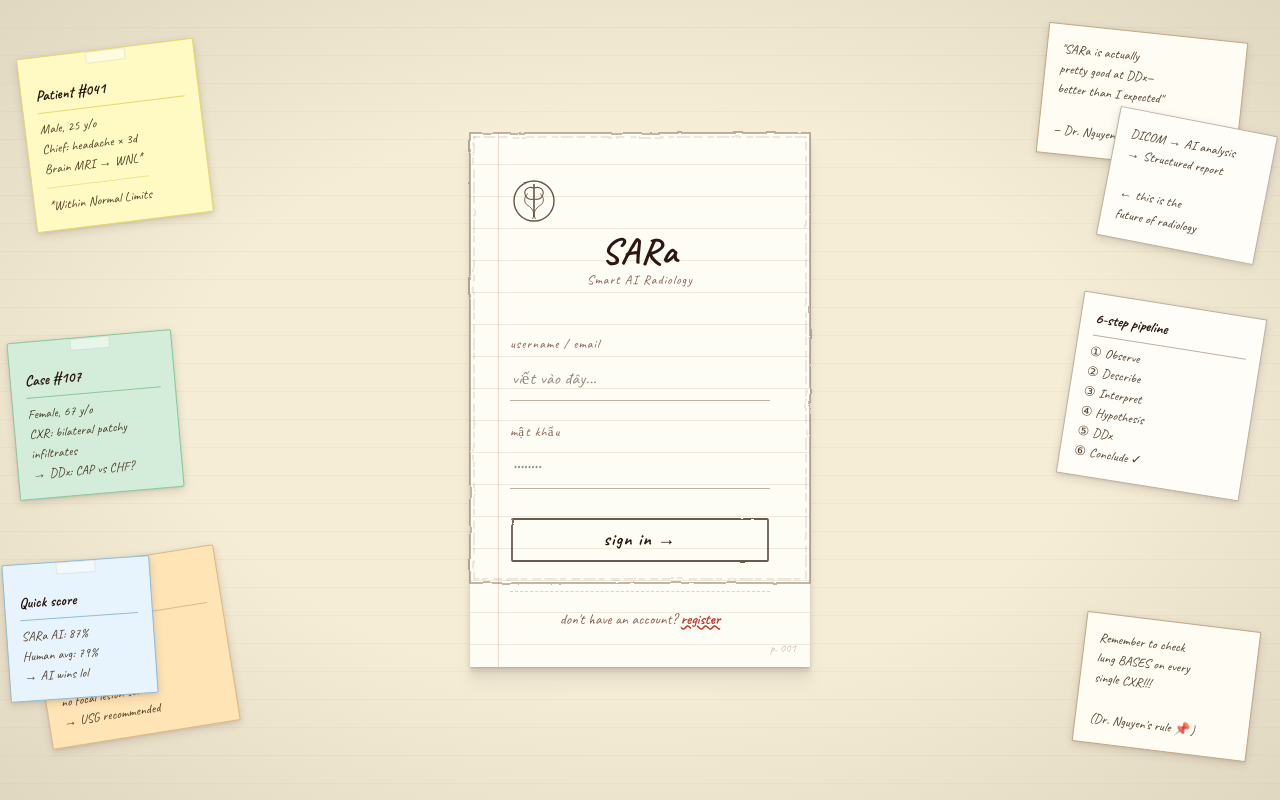
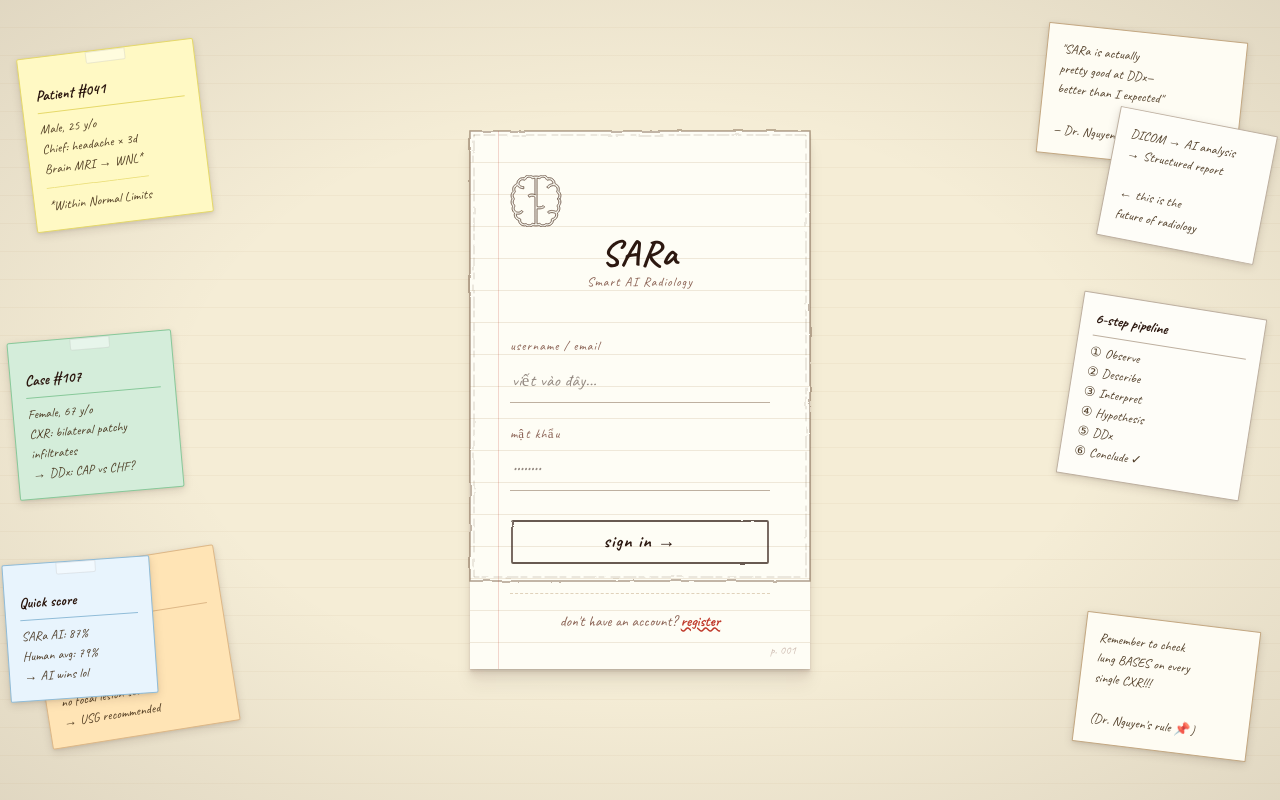
Before and after one commit to m1nhb1ee/SARa, a React (Vite) app in the folder apps/frontend/: page /login in a window 1280 px wide. Built offline with nearby package versions, Linux system fonts and the light colour scheme; no server answers; a web font is replaced by a local one.

Commit message:
sửa frontend

```diff
--- a/apps/frontend/src/app/components/shared/BrainLogo.tsx
+++ b/apps/frontend/src/app/components/shared/BrainLogo.tsx
@@ -1,3 +1,61 @@
+// Brain path — CC0, SVG Repo https://www.svgrepo.com/svg/109815/brain
+const BRAIN_PATH =
+  'M470.893,225.048C476.872,216.075,480,205.813,480,195c0-15.937-6.792-30.732-18.518-41.033' +
+  'C463.82,147.805,465,141.454,465,135c0-13.895-5.213-27.129-14.68-37.264C443.38,90.307,425,80.764,425,80' +
+  'c0-30.327-24.673-55-55-55c-4.453,0-8.816,0.532-13.051,1.588C347.103,10.376,329.258,0,310,0' +
+  'c-13.257,0-36.128,13.175-36.367,13.127C264.029,11.177,258.232,10,245,10s-19.029,1.177-28.633,3.127' +
+  'C216.128,13.175,193.257,0,180,0c-19.258,0-37.103,10.376-46.949,26.588C128.816,25.532,124.453,25,120,25' +
+  'c-30.327,0-55,24.673-55,55c0,0.764-18.38,10.307-25.32,17.736C30.213,107.871,25,121.105,25,135' +
+  'c0,6.454,1.18,12.805,3.518,18.967C16.792,164.268,10,179.063,10,195c0,10.813,3.128,21.075,9.107,30.048' +
+  'C13.197,233.972,10,244.386,10,255c0,13.887,5.375,27.363,14.851,37.479C24.868,292.564,20,307.451,20,315' +
+  'c0,17.645,8.432,33.849,22.495,44.106C40.836,364.368,40,369.686,40,375c0,24.997,16.671,46.242,40.069,52.774' +
+  'C81.518,456.818,105.602,480,135,480c3.797,0,7.648-0.464,11.657-1.411C156.194,485.984,167.833,490,180,490' +
+  'c13.257,0,25.717-4.676,35.642-13.274C215.887,476.776,231.768,480,245,480s29.113-3.224,29.358-3.274' +
+  'C284.283,485.324,296.743,490,310,490c12.167,0,23.806-4.016,33.343-11.411c4.009,0.947,7.86,1.411,11.657,1.411' +
+  'c29.398,0,53.482-23.182,54.931-52.226C433.329,421.242,450,399.997,450,375c0-5.314-0.836-10.632-2.495-15.894' +
+  'C461.568,348.849,470,332.645,470,315c0-7.549-1.647-15.022-4.901-22.267C465.116,292.648,480,268.887,480,255' +
+  'C480,244.386,476.803,233.972,470.893,225.048z' +
+  'M235,184.596c-0.581-0.258-36.125-17.346-64.327,6.389l8.654,18.03' +
+  'c35.342-16.963,51.059-5.435,55.673-0.574v251.213c-4.924-0.408-18.392-3.14-20.58-3.568' +
+  'c-3.371-0.658-6.842,0.456-9.197,2.955C198.562,466.108,189.604,470,180,470' +
+  'c-8.952,0-17.463-3.447-23.965-9.705c-2.679-2.58-6.569-3.458-10.097-2.282' +
+  'C141.927,459.35,138.349,460,135,460c-19.299,0-35-15.701-35-35c0-0.779,0.381-3.78,0.438-4.294' +
+  'c0.295-2.653-0.482-5.313-2.16-7.39c-1.678-2.077-4.115-3.396-6.771-3.665' +
+  'C73.545,407.831,60,392.934,60,375c0-2.428,0.303-4.885,0.886-7.355' +
+  'c4.348,1.146,37.53,9.688,62.546-22.27l-16.864-10.751c-6.772,10.623-16.16,15.669-28.711,15.417' +
+  'c-8.723-0.173-18.362-3.924-18.46-3.973C47.432,340.045,40,328.141,40,315' +
+  'c0-5.461,1.433-10.966,4.258-16.36c1.12-2.138,1.429-4.608,0.87-6.956' +
+  'c-0.377-1.585-1.205-5.955-1.205-5.955c-0.394-2.069-1.431-3.961-2.964-5.406' +
+  'C33.892,273.662,30,264.669,30,255c0-8.128,3.014-16.114,8.486-22.484' +
+  'c1.558-1.813,2.414-4.125,2.414-6.516c0-0.131-0.438-6.135-2.321-8.323' +
+  'C32.967,211.156,30,203.314,30,195c0-12.022,6.098-23.023,16.312-29.427' +
+  'c4.518-2.833,6.019-8.712,3.411-13.363C46.589,146.62,45,140.83,45,135' +
+  'c0-16.027,10.665-29.464,25.676-33.51c6.441,10.305,22.29,26.522,58.785,28.495l1.079-19.971' +
+  'C93.265,108,86.322,88.791,85.923,87.581C85.303,84.811,85,82.38,85,80' +
+  'c0-19.299,15.701-35,35-35c4.88,0,9.578,1.011,13.962,3.003c2.509,1.141,5.376,1.195,7.926,0.151' +
+  's4.556-3.093,5.545-5.665C152.688,28.828,165.471,20,180,20c9.604,0,18.562,3.892,25.223,10.959' +
+  'c2.355,2.5,5.829,3.613,9.197,2.955c2.188-0.428,15.656-3.16,20.58-3.568V184.596z' +
+  'M449.1,225.607c0.003,0.131,0.857,5.095,2.415,6.908C456.986,238.886,460,246.872,460,255' +
+  'c0,9.669-3.892,18.662-10.959,25.323c-1.533,1.445-2.57,3.337-2.964,5.406' +
+  'c0,0-0.827,4.369-1.205,5.955c-0.559,2.348-0.25,4.818,0.87,6.956' +
+  'C448.567,304.034,450,309.539,450,315c0,11.533-5.728,22.112-15.217,28.6' +
+  'c-13.506-6.397-49.365-19.484-80.67,3.317l11.775,16.166c11.47-8.355,25.504-10.917,41.712-7.613' +
+  'c8.856,1.805,16.087,4.961,19.782,6.78c1.729,4.282,2.618,8.559,2.618,12.75' +
+  'c0,17.934-13.545,32.831-31.508,34.651c-2.655,0.27-5.093,1.589-6.771,3.665' +
+  'c-1.678,2.076-2.455,4.737-2.16,7.39C389.619,421.22,390,424.221,390,425' +
+  'c0,19.299-15.701,35-35,35c-3.349,0-6.927-0.65-10.938-1.987c-3.53-1.176-7.418-0.297-10.097,2.282' +
+  'C327.463,466.553,318.952,470,310,470c-9.604,0-18.562-3.892-25.223-10.959' +
+  'c-1.908-2.025-4.55-3.141-7.276-3.141c-0.639,0-17.577,3.346-22.5,3.754V318.045' +
+  'c4.712,0.979,48.625,6.705,72.071-15.974l-14.143-14.143c-17.158,17.16-45.257,12.756-57.929,9.591V30.346' +
+  'c4.924,0.409,18.392,3.14,20.58,3.568c3.37,0.658,6.842-0.457,9.197-2.955' +
+  'C291.438,23.892,300.396,20,310,20c14.529,0,27.312,8.828,32.566,22.49' +
+  'c0.989,2.572,2.996,4.621,5.545,5.665c2.55,1.043,5.417,0.989,7.926-0.151' +
+  'C360.422,46.011,365.12,45,370,45c19.299,0,35,15.701,35,35' +
+  'c0,0.086-43.294,6.353-58.812,35.272l17.623,9.456c14.22-26.501,48.865-24.379,49.069-24.362' +
+  'C431.191,101.873,445,116.762,445,135c0,5.83-1.589,11.62-4.723,17.21' +
+  'c-2.608,4.651-1.107,10.53,3.411,13.363C453.902,171.977,460,182.978,460,195' +
+  'c0,8.314-2.967,16.156-8.579,22.677C449.538,219.865,448.694,222.757,449.1,225.607z';
+
 interface Props {
   size?: number;
   color?: string;
@@ -5,53 +63,67 @@ interface Props {
   opacity?: number;
 }
 
-export function BrainLogo({ size = 48, color = '#4A3020', filterId = 'brain', opacity = 1 }: Props) {
+export function BrainLogo({ size = 48, color = '#3D2810', filterId = 'brain', opacity = 1 }: Props) {
   const fId = `brain-sketch-${filterId}`;
+
+  // Derive a very subtle fill from the stroke color for depth
+  const isGold = color.startsWith('#C9') || color.startsWith('#c9');
+  const fillColor = isGold ? 'rgba(201,168,76,0.07)' : 'rgba(61,40,16,0.06)';
+
   return (
     <svg
       width={size}
       height={size}
-      viewBox="0 0 56 52"
+      viewBox="0 0 490 490"
       fill="none"
       style={{ opacity, display: 'block' }}
     >
       <defs>
-        <filter id={fId} x="-10%" y="-10%" width="120%" height="120%">
-          <feTurbulence type="fractalNoise" baseFrequency="0.045" numOctaves="4" seed="6" result="n" />
-          <feDisplacementMap in="SourceGraphic" in2="n" scale="1.4" xChannelSelector="R" yChannelSelector="G" />
+        <filter id={fId} x="-4%" y="-4%" width="108%" height="108%">
+          {/* Pencil roughness — tuned to 490-unit viewBox */}
+          <feTurbulence
+            type="fractalNoise"
+            baseFrequency="0.012"
+            numOctaves="4"
+            seed="7"
+            result="noise"
+          />
+          <feDisplacementMap
+            in="SourceGraphic"
+            in2="noise"
+            scale="5"
+            xChannelSelector="R"
+            yChannelSelector="G"
+          />
         </filter>
       </defs>
 
-      <g filter={`url(#${fId})`} stroke={color} strokeLinecap="round" strokeLinejoin="round" fill="none">
+      {/* Layer 1 — ghost fill for pencil shading feel */}
+      <path d={BRAIN_PATH} fill={fillColor} stroke="none" />
 
-        {/* ── Left hemisphere outline ── */}
+      {/* Layer 2 — sketch stroke with turbulence filter */}
+      <g filter={`url(#${fId})`}>
+        {/* Outer contour — slightly thicker */}
         <path
-          d="M28 7 C24 5 17 5 13 9 C9 13 8 19 9 25 C10 30 13 35 17 39 C20 42 24 44 28 44"
-          strokeWidth="1.8"
+          d={BRAIN_PATH}
+          fill="none"
+          stroke={color}
+          strokeWidth="9"
+          strokeLinecap="round"
+          strokeLinejoin="round"
+          opacity="0.85"
         />
-
-        {/* ── Right hemisphere outline ── */}
+        {/* Second pass — thinner, slightly offset, for double-line pencil feel */}
         <path
-          d="M28 7 C32 5 39 5 43 9 C47 13 48 19 47 25 C46 30 43 35 39 39 C36 42 32 44 28 44"
-          strokeWidth="1.8"
+          d={BRAIN_PATH}
+          fill="none"
+          stroke={color}
+          strokeWidth="3"
+          strokeLinecap="round"
+          strokeLinejoin="round"
+          strokeDasharray="18 8 30 12 20 6"
+          opacity="0.3"
         />
-
-        {/* ── Bottom join / corpus callosum hint ── */}
-        <path d="M22 44 C24 46 28 47 28 47 C28 47 32 46 34 44" strokeWidth="1.4" />
-
-        {/* ── Center longitudinal fissure ── */}
-        <line x1="28" y1="7" x2="28" y2="44" strokeWidth="0.9" strokeDasharray="3.5 2.5" opacity="0.7" />
-
-        {/* ── Left sulci (gyri folds) ── */}
-        <path d="M11 17 C14 13 18 15 17 20 C16 25 12 24 11 28" strokeWidth="1.1" />
-        <path d="M10 30 C13 26 17 28 16 33 C15 37 12 37 12 41" strokeWidth="1.1" />
-        <path d="M18 9 C21 6 25 7 26 10" strokeWidth="1" opacity="0.8" />
-
-        {/* ── Right sulci (gyri folds) ── */}
-        <path d="M45 17 C42 13 38 15 39 20 C40 25 44 24 45 28" strokeWidth="1.1" />
-        <path d="M46 30 C43 26 39 28 40 33 C41 37 44 37 44 41" strokeWidth="1.1" />
-        <path d="M38 9 C35 6 31 7 30 10" strokeWidth="1" opacity="0.8" />
-
       </g>
     </svg>
   );
--- a/apps/frontend/src/app/pages/LoginPage.tsx
+++ b/apps/frontend/src/app/pages/LoginPage.tsx
@@ -1,6 +1,7 @@
 import { useState } from 'react';
 import { useNavigate, Link } from 'react-router';
 import { useAuth } from '@/api/authContext';
+import { BrainLogo } from '@/app/components/shared/BrainLogo';
 
 /* ─── Medical sticky notes scattered on desk ─── */
 const NOTES = [
@@ -236,22 +237,9 @@ export function LoginPage() {
 
         {/* ── Header ── */}
         <div style={{ textAlign: 'center', marginBottom: 30 }}>
-          {/* Pencil-sketch logo mark */}
-          <svg width="48" height="48" viewBox="0 0 48 48" fill="none"
-            style={{ marginBottom: 8, opacity: 0.82 }}>
-            <filter id="psketch">
-              <feTurbulence type="fractalNoise" baseFrequency="0.05" numOctaves="4" seed="5" result="n" />
-              <feDisplacementMap in="SourceGraphic" in2="n" scale="1.5" xChannelSelector="R" yChannelSelector="G" />
-            </filter>
-            <g filter="url(#psketch)">
-              <circle cx="24" cy="24" r="20" stroke="#4A3020" strokeWidth="1.4" fill="none" />
-              <line x1="24" y1="7" x2="24" y2="40" stroke="#4A3020" strokeWidth="1.6" />
-              <path d="M24 11 C18 9 13 13 15.5 18.5 C18 24 24 22 24 22" stroke="#4A3020" strokeWidth="1.1" fill="none" />
-              <path d="M24 11 C30 9 35 13 32.5 18.5 C30 24 24 22 24 22" stroke="#4A3020" strokeWidth="1.1" fill="none" />
-              <path d="M18 16.5 C13.5 20 13.5 26 18 28.5 C22 31 26 36 22.5 42" stroke="#4A3020" strokeWidth="0.9" fill="none" />
-              <path d="M30 16.5 C34.5 20 34.5 26 30 28.5 C26 31 22 36 25.5 42" stroke="#4A3020" strokeWidth="0.9" fill="none" />
-            </g>
-          </svg>
+          <div style={{ marginBottom: 8 }}>
+            <BrainLogo size={52} color="#4A3020" filterId="login" opacity={0.82} />
+          </div>
 
           <div style={{
             fontFamily: "'Caveat', cursive",
--- a/apps/frontend/src/app/pages/WelcomePage.tsx
+++ b/apps/frontend/src/app/pages/WelcomePage.tsx
@@ -1,20 +1,7 @@
 import { useNavigate } from 'react-router';
 import { useAuth } from '@/api/authContext';
 import { BookOpen, Upload, TrendingUp, User } from 'lucide-react';
-
-function CaduceusLarge() {
-  return (
-    <svg width="72" height="72" viewBox="0 0 72 72" fill="none" xmlns="http://www.w3.org/2000/svg"
-      style={{ opacity: 0.7 }}>
-      <circle cx="36" cy="36" r="32" stroke="#C9A84C" strokeWidth="1.5" fill="none" />
-      <line x1="36" y1="8" x2="36" y2="62" stroke="#C9A84C" strokeWidth="2" />
-      <path d="M36 16 C26 12 18 18 22 26 C26 34 36 32 36 32" stroke="#C9A84C" strokeWidth="1.5" fill="none" />
-      <path d="M36 16 C46 12 54 18 50 26 C46 34 36 32 36 32" stroke="#C9A84C" strokeWidth="1.5" fill="none" />
-      <path d="M26 23 C19 28 19 36 25 39 C31 42 37 50 32 58" stroke="#C9A84C" strokeWidth="1.2" fill="none" />
-      <path d="M46 23 C53 28 53 36 47 39 C41 42 35 50 40 58" stroke="#C9A84C" strokeWidth="1.2" fill="none" />
-    </svg>
-  );
-}
+import { BrainLogo } from '@/app/components/shared/BrainLogo';
 
 function OrnamentalRule() {
   return (
@@ -82,7 +69,7 @@ export function WelcomePage() {
     <div style={{ backgroundColor: '#F5EDD6', minHeight: '100%', padding: '32px 40px' }}>
       {/* Header stamp */}
       <div style={{ display: 'flex', alignItems: 'flex-start', gap: 20, marginBottom: 32 }}>
-        <CaduceusLarge />
+        <BrainLogo size={72} color="#C9A84C" filterId="welcome" opacity={0.7} />
         <div style={{ flex: 1 }}>
           <div style={{
             fontFamily: "'Special Elite', cursive",
```
Also changed, not shown: apps/frontend/src/app/pages/RegisterPage.tsx (+4 -11 lines), apps/frontend/src/app/pages/Sidebar.tsx (+2 -14 lines).
